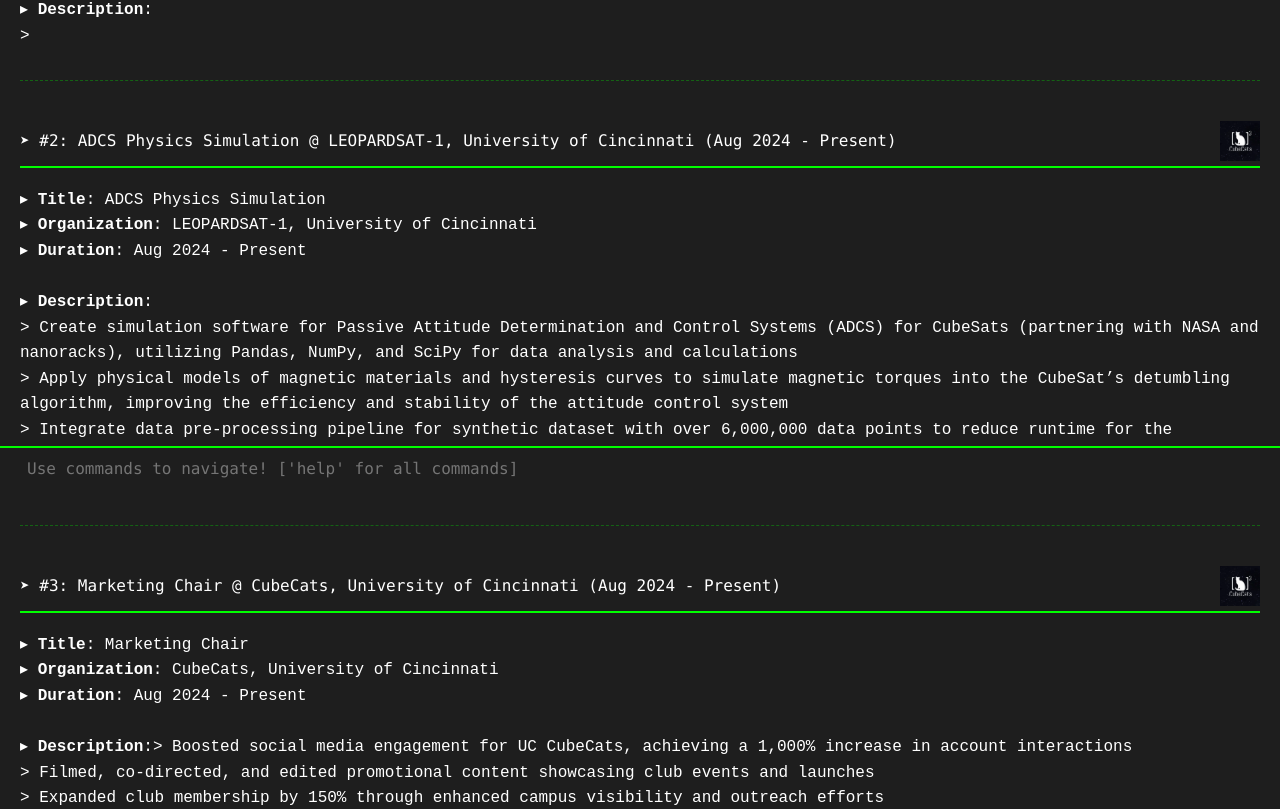
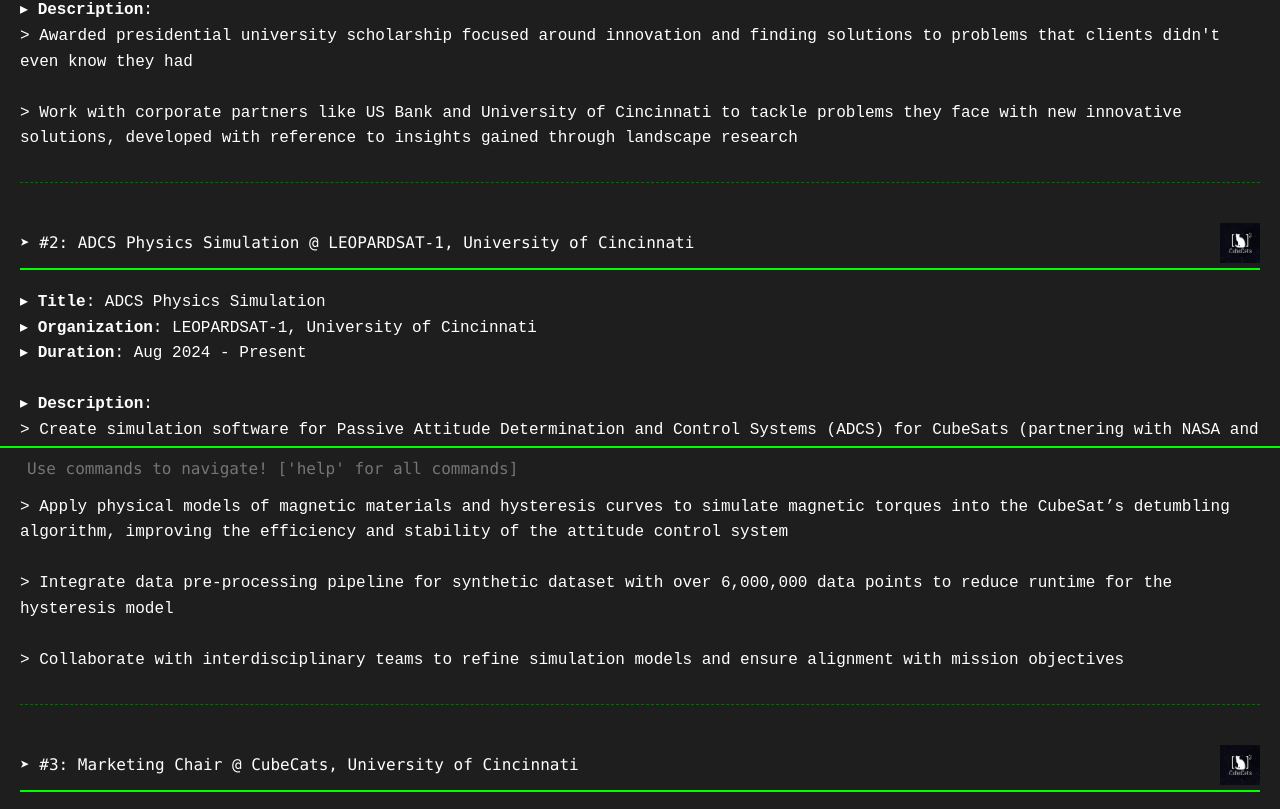
Before and after one commit to Rai1975/portfolio, a React (Create React App) app in the folder portfolio/: page /experiences in a window 1280 px wide. Shown: the part 311-1120 px from the top of the page. Built offline with nearby package versions, Linux system fonts and the light colour scheme.

Commit message:
Issues fixed. New entries for NIS and MindLine

```diff
--- a/portfolio/public/data/experiences.json
+++ b/portfolio/public/data/experiences.json
@@ -5,7 +5,7 @@
     "title": "NEXT Innovation Scholar",
     "organization": "NEXT Innovation Scholars, UC",
     "date": "Aug 2025 - Present",
-    "description": "\n>"
+    "description": "\n> Awarded presidential university scholarship focused around innovation and finding solutions to problems that clients didn't even know they had\n\n> Work with corporate partners like US Bank and University of Cincinnati to tackle problems they face with new innovative solutions, developed with reference to insights gained through landscape research"
   },
   {
     "logo": "/assets/leopardsat.webp",
@@ -13,15 +13,15 @@
     "title": "ADCS Physics Simulation",
     "organization": "LEOPARDSAT-1, University of Cincinnati",
     "date": "Aug 2024 - Present",
-    "description": "\n> Create simulation software for Passive Attitude Determination and Control Systems (ADCS) for CubeSats (partnering with NASA and nanoracks), utilizing Pandas, NumPy, and SciPy for data analysis and calculations\n> Apply physical models of magnetic materials and hysteresis curves to simulate magnetic torques into the CubeSat’s detumbling algorithm, improving the efficiency and stability of the attitude control system\n> Integrate data pre-processing pipeline for synthetic dataset with over 6,000,000 data points to reduce runtime for the hysteresis model\n> Collaborate with interdisciplinary teams to refine simulation models and ensure alignment with mission objectives"
+    "description": "\n> Create simulation software for Passive Attitude Determination and Control Systems (ADCS) for CubeSats (partnering with NASA and nanoracks), utilizing Pandas, NumPy, and SciPy for data analysis and calculations\n\n> Apply physical models of magnetic materials and hysteresis curves to simulate magnetic torques into the CubeSat’s detumbling algorithm, improving the efficiency and stability of the attitude control system\n\n> Integrate data pre-processing pipeline for synthetic dataset with over 6,000,000 data points to reduce runtime for the hysteresis model\n\n> Collaborate with interdisciplinary teams to refine simulation models and ensure alignment with mission objectives"
   },
   {
       "logo": "/assets/leopardsat.webp",
       "link": "https://uccubecats.github.io/",
       "title": "Marketing Chair",
       "organization": "CubeCats, University of Cincinnati",
-      "date": "Aug 2024 - Present",
-      "description": "> Boosted social media engagement for UC CubeCats, achieving a 1,000% increase in account interactions\n> Filmed, co-directed, and edited promotional content showcasing club events and launches\n> Expanded club membership by 150% through enhanced campus visibility and outreach efforts"
+      "date": "Aug 2024 - Aug 2025",
+      "description": "\n> Boosted social media engagement for UC CubeCats, achieving a 1,000% increase in account interactions\n\n> Filmed, co-directed, and edited promotional content showcasing club events and launches\n\n> Expanded club membership by 150% through enhanced campus visibility and outreach efforts"
     },
     {
       "logo": "/assets/exelixi.png",
@@ -29,7 +29,7 @@
       "title": "AI & Data Science Intern",
       "organization": "Exelixi AI",
       "date": "Jan 2025 - Apr 2025",
-      "description": "\n> Develop AI and ML models customized to address specific customer requirements, leveraging tools such as scikit-learn, PyTorch, and other machine learning frameworks to deliver innovative solutions\n> Design and implement interactive dashboards that provided clear visualization of model performance, key feature contributions, and cost-efficiency metrics, ensuring transparency and actionable insights for stakeholders\n> Create high-quality, engaging demos to present at multiple conferences across the UAE, effectively showcasing the company’s innovative projects, core services, and long-term vision to diverse audiences\n> Collaborate in a dynamic, fast-paced startup environment, working cross-functionally to drive projects from concept to completion on time"
+      "description": "\n> Develop AI and ML models customized to address specific customer requirements, leveraging tools such as scikit-learn, PyTorch, and other machine learning frameworks to deliver innovative solutions\n\n> Design and implement interactive dashboards that provided clear visualization of model performance, key feature contributions, and cost-efficiency metrics, ensuring transparency and actionable insights for stakeholders\n\n> Create high-quality, engaging demos to present at multiple conferences across the UAE, effectively showcasing the company’s innovative projects, core services, and long-term vision to diverse audiences\n\n> Collaborate in a dynamic, fast-paced startup environment, working cross-functionally to drive projects from concept to completion on time"
     },
     {
       "logo": "/assets/uc.png",
@@ -37,7 +37,7 @@
       "title": "Undergraduate Research Assistant",
       "organization": "Experimental Computation Lab, University of Cincinnati",
       "date": "Aug 2024 - June 2025",
-      "description": "\n> Develop and optimize algorithms to efficiently analyze and extract meaningful features from high-dimensional datasets using Topological Data Analysis (TDA) techniques like persistent homology\n> Investigate and implement dimensionality reduction techniques, such as PCA, t-SNE, and UMAP, to reduce the complexity of high-dimensional datasets while preserving critical features for downstream tasks\n> Enhance computational efficiency by reducing time complexity and memory usage, enabling faster data processing for larger datasets"
+      "description": "\n> Develop and optimize algorithms to efficiently analyze and extract meaningful features from high-dimensional datasets using Topological Data Analysis (TDA) techniques like persistent homology\n\n> Investigate and implement dimensionality reduction techniques, such as PCA, t-SNE, and UMAP, to reduce the complexity of high-dimensional datasets while preserving critical features for downstream tasks\n\n> Enhance computational efficiency by reducing time complexity and memory usage, enabling faster data processing for larger datasets"
     },
     {
       "logo": "/assets/inl.webp",
@@ -45,7 +45,7 @@
       "title": "Full Stack Software Engineer Intern",
       "organization": "Materials and Fuels Complex, Idaho National Laboratory",
       "date": "May 2024 - Aug 2024",
-      "description": "\n> Contributed to the development of safety-critical software for nuclear inventory management using Ruby on Rails and PostgreSQL, ensuring compliance with strict regulatory standards and minimizing risk\n> Implemented major changes to improve search result filtering speed by optimizing queries through a database migration and implementing caching\n> Resolved 30+ critical bugs, including new features, and UI/UX inconsistencies ensuring smooth and reliable application functionality\n> Collaborated with engineers in an Agile environment, assisting continuous improvement while receiving mentorship from experienced professionals"
+      "description": "\n> Contributed to the development of safety-critical software for nuclear inventory management using Ruby on Rails and PostgreSQL, ensuring compliance with strict regulatory standards and minimizing risk\n\n> Implemented major changes to improve search result filtering speed by optimizing queries through a database migration and implementing caching\n\n> Resolved 30+ critical bugs, including new features, and UI/UX inconsistencies ensuring smooth and reliable application functionality\n\n> Collaborated with engineers in an Agile environment, assisting continuous improvement while receiving mentorship from experienced professionals"
     },
     {
     "logo": "/assets/inl.webp",
@@ -53,6 +53,6 @@
     "title": "Full Stack Software Engineer Intern",
     "organization": "Materials and Fuels Complex, Idaho National Laboratory",
     "date": "Aug 2023 - Dec 2023",
-    "description": "\n> Contributed to the development of safety-critical software for nuclear inventory management using Ruby on Rails and PostgreSQL, ensuring compliance with strict regulatory standards and minimizing risk\n> Implemented major changes to improve search result filtering speed by optimizing queries through a database migration and implementing caching\n> Resolved 30+ critical bugs, including new features, and UI/UX inconsistencies ensuring smooth and reliable application functionality\n> Collaborated with engineers in an Agile environment, assisting continuous improvement while receiving mentorship from experienced professionals"
+    "description": "\n> Contributed to the development of safety-critical software for nuclear inventory management using Ruby on Rails and PostgreSQL, ensuring compliance with strict regulatory standards and minimizing risk\n\n> Implemented major changes to improve search result filtering speed by optimizing queries through a database migration and implementing caching\n\n> Resolved 30+ critical bugs, including new features, and UI/UX inconsistencies ensuring smooth and reliable application functionality\n\n> Collaborated with engineers in an Agile environment, assisting continuous improvement while receiving mentorship from experienced professionals"
     }
   ]
--- a/portfolio/src/App.css
+++ b/portfolio/src/App.css
@@ -33,7 +33,6 @@
 
 /* Global Styles */
 html, body {
-  height: 100%;
   margin: 0;
   padding: 0;
   background: #1e1e1e;
--- a/portfolio/src/App.js
+++ b/portfolio/src/App.js
@@ -19,7 +19,7 @@
 
 const Layout = () => {
   return (
-    <div style={{ paddingTop: '60px', paddingBottom: '90px', backround: '#1e1e1e;'}}>
+    <div style={{ paddingTop: '60px', paddingBottom: '40px', background: '#1e1e1e;'}}>
       <div style={{
         position: 'fixed',
         top: 0,
--- a/portfolio/src/pages/Experience.js
+++ b/portfolio/src/pages/Experience.js
@@ -86,7 +86,7 @@
             alignItems: 'center'
           }}>
             <span>
-              ➤ #{index + 1}: {exp.title} @ {exp.organization} ({exp.date})
+              ➤ #{index + 1}: {exp.title} @ {exp.organization}
             </span>
             <img src={exp.logo} alt={`${exp.title} logo`} style={{ height: '40px', objectFit: 'contain' }} />
           </div>
```
Also changed, not shown: portfolio/public/data/projects.json (+9 -0 lines).
